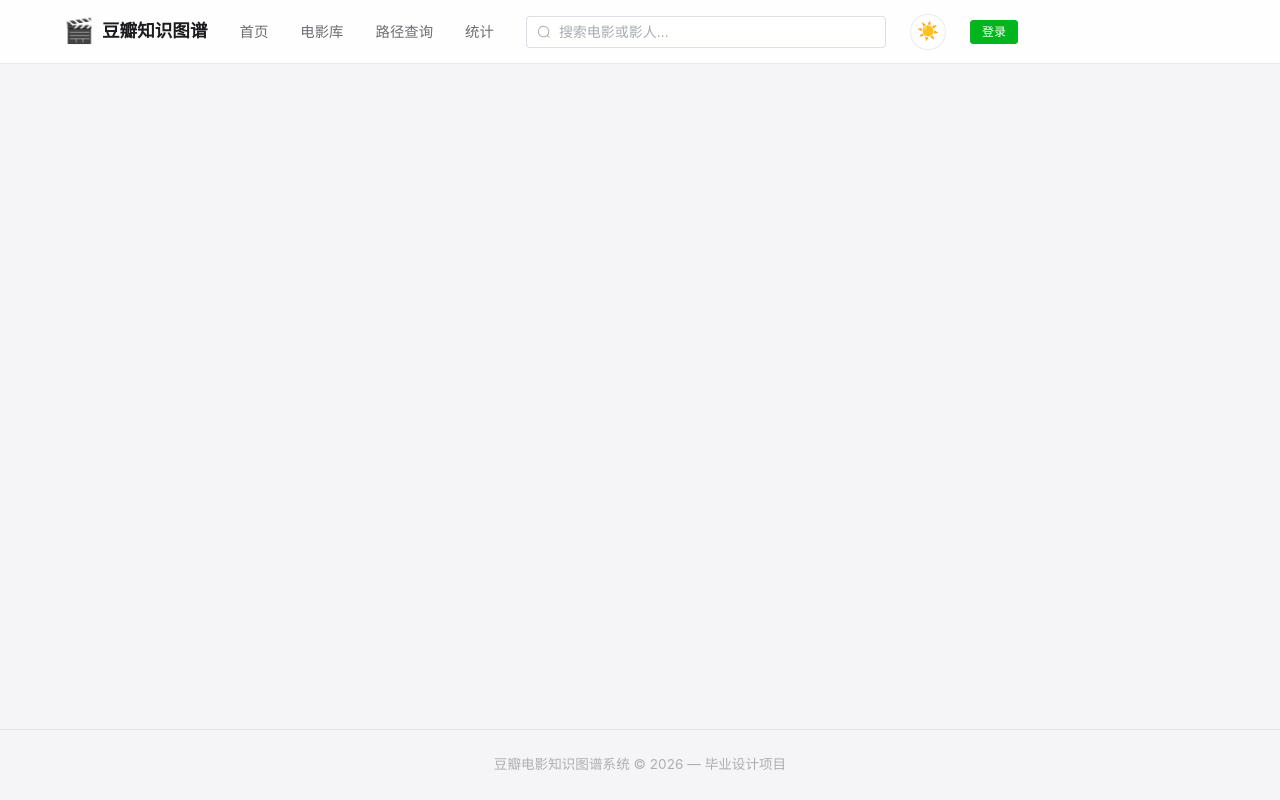
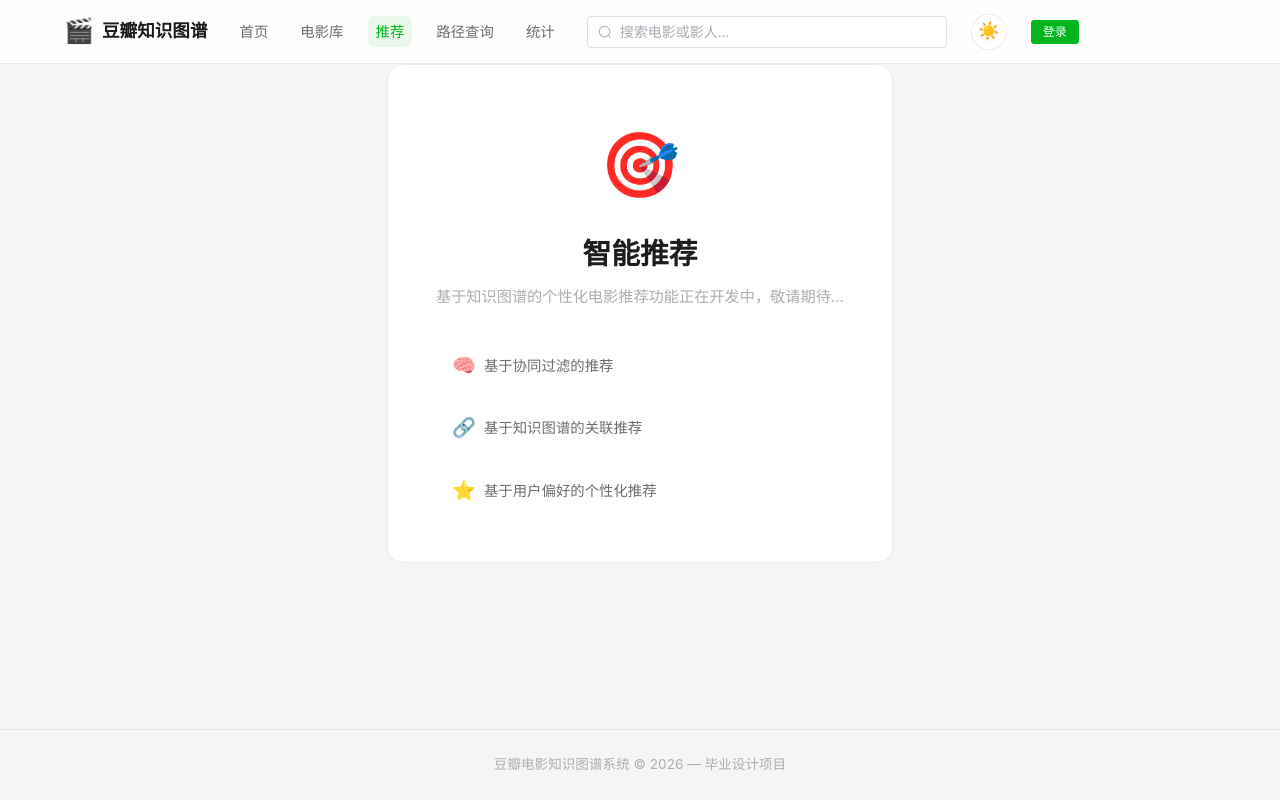
Before and after one commit to yasin0324/douban-kg-system, a Vue app in the folder db-frontend/: page /recommend in a window 1280 px wide. Built offline with nearby package versions, Linux system fonts and the light colour scheme.

Commit message:
feat: 添加推荐功能导航、首页占位及独立页面。

```diff
--- a/db-frontend/src/components/layout/AppHeader.vue
+++ b/db-frontend/src/components/layout/AppHeader.vue
@@ -36,6 +36,7 @@ const handleLogout = async () => {
             <nav class="nav-links">
                 <router-link to="/">首页</router-link>
                 <router-link to="/movies/filter">电影库</router-link>
+                <router-link to="/recommend">推荐</router-link>
                 <router-link to="/graph/path">路径查询</router-link>
                 <router-link to="/stats">统计</router-link>
             </nav>
--- a/db-frontend/src/router/index.js
+++ b/db-frontend/src/router/index.js
@@ -17,6 +17,11 @@ const router = createRouter({
             path: "/movies/filter",
             name: "movie-filter",
             component: () => import("@/views/MovieFilterView.vue"),
+        },
+        {
+            path: "/recommend",
+            name: "recommend",
+            component: () => import("@/views/RecommendView.vue"),
         },
         {
             path: "/movies/:mid",
--- a/db-frontend/src/views/HomeView.vue
+++ b/db-frontend/src/views/HomeView.vue
@@ -192,6 +192,26 @@ const formatNum = (num) => {
                 </div>
             </section>
 
+            <!-- 推荐 (Phase 5 占位) -->
+            <section class="recommend-section">
+                <div class="section-header">
+                    <h2 class="section-title">🎯 为你推荐</h2>
+                    <el-button
+                        text
+                        type="primary"
+                        @click="router.push('/recommend')"
+                    >
+                        查看更多 →
+                    </el-button>
+                </div>
+                <div class="recommend-placeholder">
+                    <div class="recommend-placeholder-inner">
+                        <span class="recommend-placeholder-icon">🚧</span>
+                        <p>个性化推荐功能开发中，敬请期待...</p>
+                    </div>
+                </div>
+            </section>
+
             <!-- 高分电影 -->
             <section class="top-section">
                 <div class="section-header">
@@ -315,6 +335,35 @@ const formatNum = (num) => {
     }
 }
 
+.recommend-section {
+    margin-bottom: var(--space-xl);
+}
+
+.recommend-placeholder {
+    border: 2px dashed var(--border-color);
+    border-radius: var(--radius-lg);
+    padding: var(--space-2xl) var(--space-xl);
+    background: var(--bg-card);
+    transition: border-color var(--transition-fast);
+
+    &:hover {
+        border-color: var(--color-accent);
+    }
+}
+
+.recommend-placeholder-inner {
+    display: flex;
+    flex-direction: column;
+    align-items: center;
+    gap: var(--space-sm);
+    color: var(--text-muted);
+    font-size: 0.95rem;
+}
+
+.recommend-placeholder-icon {
+    font-size: 2.5rem;
+}
+
 .top-section {
     margin-bottom: var(--space-2xl);
 }
--- /dev/null
+++ b/db-frontend/src/views/RecommendView.vue
@@ -0,0 +1,90 @@
+<script setup>
+// 推荐页 — Phase 5 占位，功能待实现
+</script>
+
+<template>
+    <div class="recommend-view">
+        <div class="container page-padding">
+            <div class="placeholder-card">
+                <div class="placeholder-icon">🎯</div>
+                <h1 class="placeholder-title">智能推荐</h1>
+                <p class="placeholder-desc">
+                    基于知识图谱的个性化电影推荐功能正在开发中，敬请期待...
+                </p>
+                <div class="placeholder-features">
+                    <div class="feature-item">
+                        <span class="feature-icon">🧠</span>
+                        <span>基于协同过滤的推荐</span>
+                    </div>
+                    <div class="feature-item">
+                        <span class="feature-icon">🔗</span>
+                        <span>基于知识图谱的关联推荐</span>
+                    </div>
+                    <div class="feature-item">
+                        <span class="feature-icon">⭐</span>
+                        <span>基于用户偏好的个性化推荐</span>
+                    </div>
+                </div>
+            </div>
+        </div>
+    </div>
+</template>
+
+<style scoped lang="scss">
+.recommend-view {
+    min-height: 60vh;
+    display: flex;
+    align-items: center;
+    justify-content: center;
+}
+
+.placeholder-card {
+    text-align: center;
+    max-width: 520px;
+    margin: 0 auto;
+    padding: var(--space-2xl);
+    background: var(--bg-card);
+    border: 1px solid var(--border-color);
+    border-radius: var(--radius-lg);
+}
+
+.placeholder-icon {
+    font-size: 4rem;
+    margin-bottom: var(--space-md);
+}
+
+.placeholder-title {
+    font-size: 1.8rem;
+    font-weight: 700;
+    color: var(--text-primary);
+    margin-bottom: var(--space-sm);
+}
+
+.placeholder-desc {
+    color: var(--text-muted);
+    font-size: 0.95rem;
+    margin-bottom: var(--space-xl);
+}
+
+.placeholder-features {
+    display: flex;
+    flex-direction: column;
+    gap: var(--space-md);
+    text-align: left;
+}
+
+.feature-item {
+    display: flex;
+    align-items: center;
+    gap: var(--space-sm);
+    color: var(--text-secondary);
+    font-size: 0.9rem;
+    padding: var(--space-sm) var(--space-md);
+    background: var(--bg-main);
+    border-radius: var(--radius-sm);
+}
+
+.feature-icon {
+    font-size: 1.2rem;
+}
+</style>
```
Also changed, not shown: 1 other file (tests, documents, lock files or other folders).
